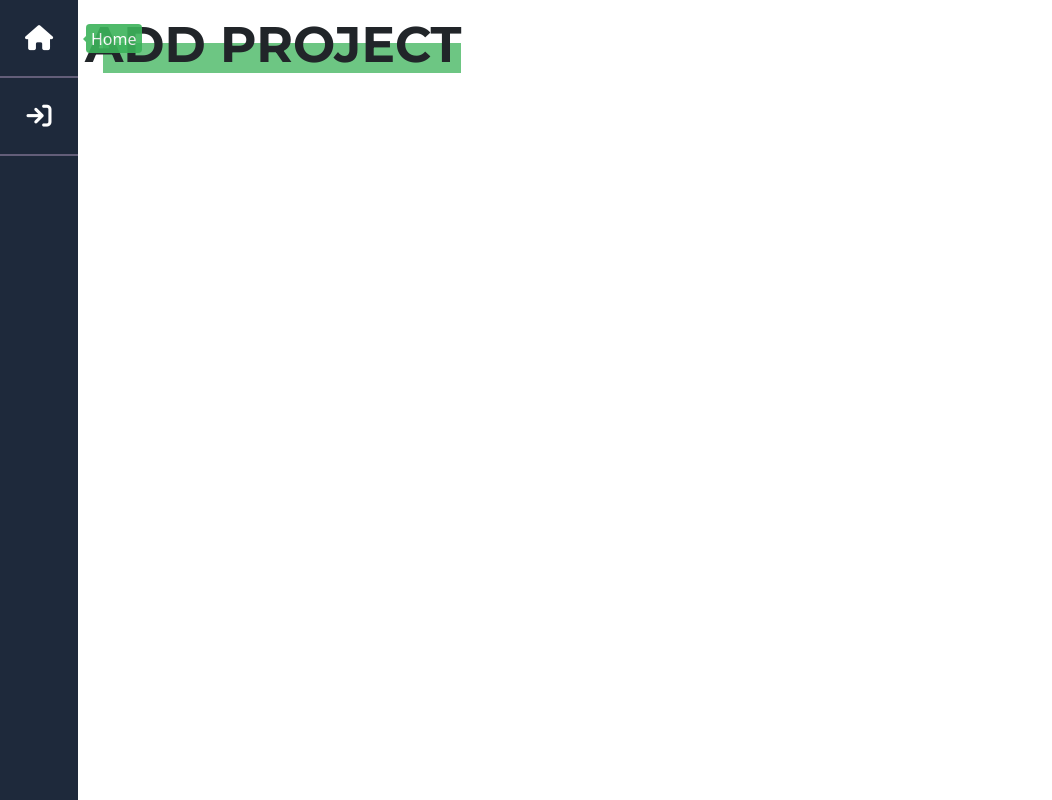
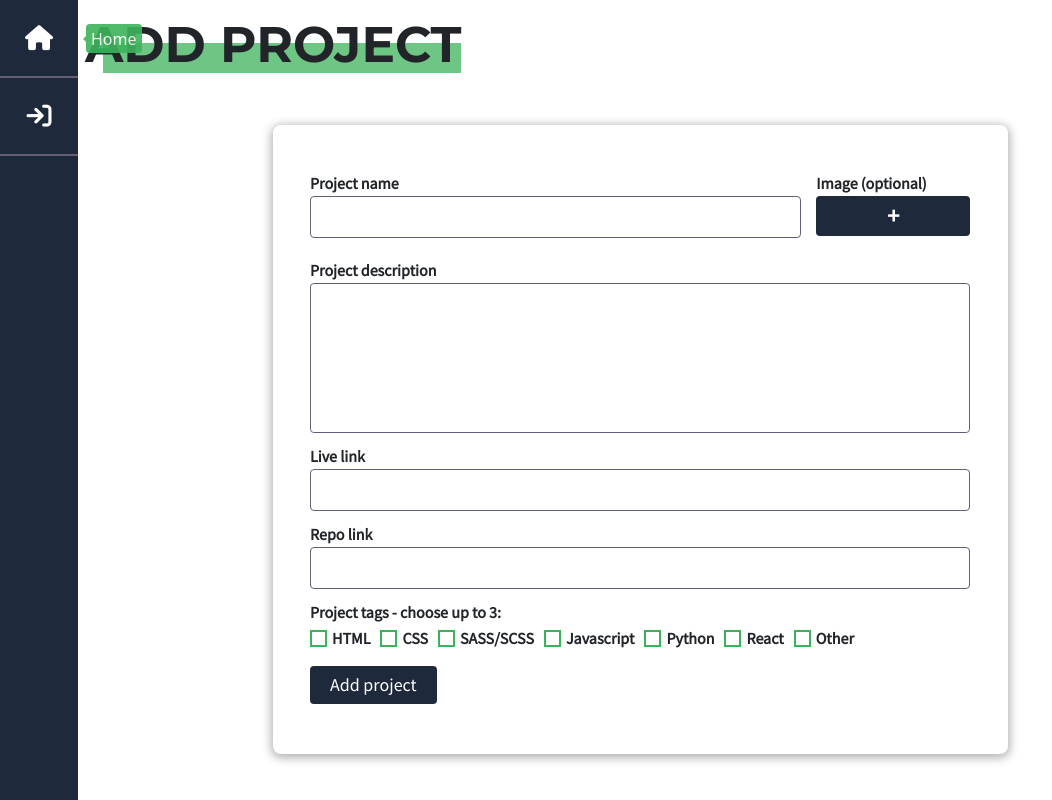
Before and after one commit to Samoftheforrest/devhub, a Flask app: page /new-project in a window 1280 px wide. Shown: the whole page, without its empty margins (0-1052 px from the left). Run offline with Flask 2, Linux system fonts and the light colour scheme; some libraries are stand-ins or nearby versions.

Commit message:
[IMPLEMENT] added add/edit project form WIP

```diff
--- a/devhub/static/css/style.css
+++ b/devhub/static/css/style.css
@@ -356,9 +356,10 @@ h2, h3, h4, h5, h6 {
     transform: translateX(-5%);
 }
 
-.form label {
+.form label, .form legend {
     font-weight: 600;
     margin-bottom: 5px;
+    font-size: 1.6rem;
 }
 
 .form input[type=text], .form input[type=password], .form input[type=email] {
@@ -368,7 +369,57 @@ h2, h3, h4, h5, h6 {
     font-size: 1.6rem;
 }
 
-.form input[type=submit] {
+.form input[type=file] {
+    opacity: 0;
+    position: absolute;
+    z-index: -1;
+    width: 0;
+}
+
+.form .checkbox-container {
+    margin-right: 5px;
+    position: relative;
+    width: 1.7rem;
+    height: 1.7rem;
+    border: 2px solid var(--brand-colour);
+}
+
+.form .checked {
+    background-color: var(--brand-colour);
+}
+
+.form .checkbox-container i {
+    position: absolute;
+    top: 50%;
+    left: 50%;
+    transform: translate(-50%, -50%);
+    color: var(--light-colour);
+    font-weight: 700;
+    font-size: 1.2rem;
+    opacity: 0;
+}
+
+.form .checked i {
+    opacity: 1;
+}
+
+.form input[type=checkbox] {
+    position: absolute;
+    top: 0;
+    right: 0;
+    bottom: 0;
+    left: 0;
+    width: 100%;
+    height: 100%;
+    opacity: 0;
+    z-index: 2;
+}
+
+.form input[type=checkbox]:hover {
+    cursor: pointer;
+}
+
+.form input[type=submit], .form .button {
     padding: 1rem 2rem;
     color: var(--light-colour);
     background: var(--dark-colour);
@@ -378,8 +429,15 @@ h2, h3, h4, h5, h6 {
     transition: all .3s;
 }
 
-.form input[type=submit]:hover, input[type=submit]:focus {
+.form .button {
+    font-size: 2.4rem;
+    padding: 0.8rem 2rem;
+    text-align: center;
+}
+
+.form input[type=submit]:hover, input[type=submit]:focus, .form .button:hover, .form .button:focus {
     background: var(--brand-colour);
+    cursor: pointer;
 }
 
 .form-tab {
--- a/devhub/static/js/script.js
+++ b/devhub/static/js/script.js
@@ -28,3 +28,31 @@ if ($(window).width() < 992) {
     }
   })
 }
+
+// add/edit project form - show name of file to upload
+$('#projectimage').change(function() {
+  $('.filename').text(this.files[0].name);
+})
+
+// add/edit project form - custom checkboxes
+$('.projecttags').each(function() {
+  let currentInput = $(this);
+  let currentContainer = currentInput.closest('.checkbox-container');
+
+  currentInput.change(function() {
+    if (currentInput.is(':checked')) {
+      currentContainer.addClass('checked');
+    } else {
+      currentContainer.removeClass('checked');
+    }
+  })
+});
+
+// limit the amount of checkboxes it is possible to select
+let limit = 3;
+$('.projecttags').change(function() {
+  if ($('input[type=checkbox]:checked').length > limit) {
+    $(this).prop('checked', false);
+    $(this).closest('.checkbox-container').removeClass('checked');
+  }
+})
--- a/devhub/templates/add-or-edit-project.html
+++ b/devhub/templates/add-or-edit-project.html
@@ -6,6 +6,17 @@
             <div class="col-12">
                 <h1 class="page-title">Add project</h1>
             </div>
+            <div class="container">
+                <div class="row">
+                    <div class="col-lg-8 mx-auto">
+                        {% include 'components/projects/project-form.html' %}
+                    </div>
+                </div>
+            </div>
         </div>
     </div>
 {% endblock %}
+
+{% block scripts %}
+    <script src="{{ url_for('static', filename='js/validation.js') }}"></script>
+{% endblock %}
--- /dev/null
+++ b/devhub/templates/components/projects/project-form.html
@@ -0,0 +1,101 @@
+<form action="{{ url_for('add_project') }}" class="form needs-validation" novalidate>
+    <div class="container">
+        <div class="row">
+            <div class="col-9 mb-2">
+                <label for="projectname">Project name</label>
+                <input type="text" name="projectname" id="projectname" class="form-control" required>
+                <div class="invalid-feedback">
+                    Project name cannot be left blank
+                </div>
+            </div>
+            <div class="col-3 mb-2">
+                <label for="projectimage" class="d-flex flex-column">
+                    Image (optional)
+                    <input type="file" name="projectimage" id="projectimage" class="form-control" style="opacity: 0;">
+                    <span class="button mt-2">+</span>
+                </label>
+                <label for="filename" class="filename"></label>
+            </div>
+            <div class="col-12 mb-4">
+                <label for="projectdescription">Project description</label>
+                <textarea name="projectdescription" id="projectdescription" cols="30" rows="10" class="form-control"  required></textarea>
+                <div class="invalid-feedback">
+                    Project description cannot be left blank
+                </div>
+            </div>
+            <div class="col-12 mb-4">
+                <label for="livelink">Live link</label>
+                <input type="text" name="livelink" id="livelink" class="form-control"  required>
+                <div class="invalid-feedback">
+                    Live link cannot be left blank
+                </div>
+            </div>
+            <div class="col-12 mb-4">
+                <label for="repolink">Repo link</label>
+                <input type="text" name="repolink" id="repolink" class="form-control"  required>
+                <div class="invalid-feedback">
+                    Repo link cannot be left blank
+                </div>
+            </div>
+            <div class="col-12 mb-4">
+                <fieldset>
+                    <legend class="mb-3">Project tags - choose up to 3:</legend>
+                    <div class="d-flex">
+                        <div id="checkboxes" class="d-flex me-3">
+                            <div class="checkbox-container">
+                                <input type="checkbox" class="projecttags" name="html" id="html">
+                                <i class="fa-solid fa-check"></i>
+                            </div>
+                            <label for="html">HTML</label>
+                        </div>
+                        <div class="d-flex me-3">
+                            <div class="checkbox-container">
+                                <input type="checkbox" class="projecttags" name="css" id="css">
+                                <i class="fa-solid fa-check"></i>
+                            </div>
+                            <label for="css">CSS</label>
+                        </div>
+                        <div class="d-flex me-3">
+                            <div class="checkbox-container">
+                                <input type="checkbox" class="projecttags" name="sass" id="sass">
+                                <i class="fa-solid fa-check"></i>
+                            </div>
+                            <label for="sass">SASS/SCSS</label>
+                        </div>
+                        <div class="d-flex me-3">
+                            <div class="checkbox-container">
+                                <input type="checkbox" class="projecttags" name="javascript" id="javascript">
+                                <i class="fa-solid fa-check"></i>
+                            </div>
+                            <label for="javascript">Javascript</label>
+                        </div>
+                        <div class="d-flex me-3">
+                            <div class="checkbox-container">
+                                <input type="checkbox" class="projecttags" name="python" id="python">
+                                <i class="fa-solid fa-check"></i>
+                            </div>
+                            <label for="python">Python</label>
+                        </div>
+                        <div class="d-flex me-3">
+                            <div class="checkbox-container">
+                                <input type="checkbox" class="projecttags" name="react" id="react">
+                                <i class="fa-solid fa-check"></i>
+                            </div>
+                            <label for="react">React</label>
+                        </div>
+                        <div class="d-flex me-3">
+                            <div class="checkbox-container">
+                                <input type="checkbox" class="projecttags" name="other" id="other">
+                                <i class="fa-solid fa-check"></i>
+                            </div>
+                            <label for="other">Other</label>
+                        </div>
+                    </div>
+                </fieldset>
+            </div>
+            <div class="col-12">
+                <input type="submit" value="{{ 'Add' if add_project else 'Save' }} project">
+            </div>
+        </div>
+    </div>
+</form>
--- a/devhub/templates/contact.html
+++ b/devhub/templates/contact.html
@@ -47,7 +47,7 @@
 {% endblock %}
 
 {% block scripts %}
-<script type="text/javascript" src="https://cdn.jsdelivr.net/npm/@emailjs/browser@3/dist/email.min.js"></script>
-<script src="{{ url_for('static', filename='js/validation.js') }}"></script>
-<script src="{{ url_for('static', filename='js/email.js') }}"></script>
+    <script type="text/javascript" src="https://cdn.jsdelivr.net/npm/@emailjs/browser@3/dist/email.min.js"></script>
+    <script src="{{ url_for('static', filename='js/validation.js') }}"></script>
+    <script src="{{ url_for('static', filename='js/email.js') }}"></script>
 {% endblock %}
```
Also changed, not shown: README.md.
